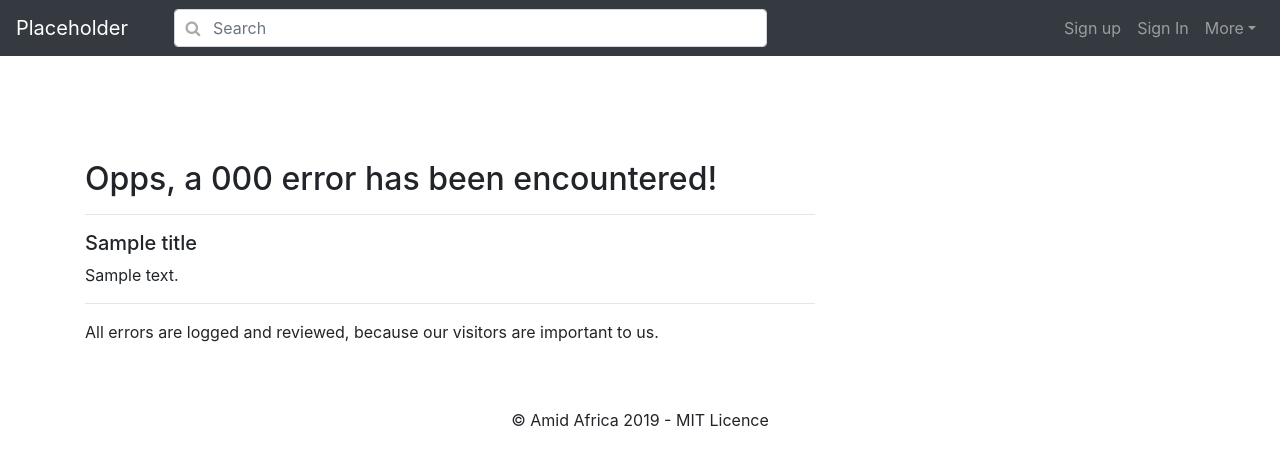
After one commit to cjshaw1976/placeholder, a Django app: template templates/error.html in a window 1280 px wide. The commit adds this page. Shown: the top 466 px of the page. Run offline with Django 3.2, Linux system fonts and the light colour scheme; the template is opened without the code that fills it: most values are stand-ins (such as "Sample title", 1, 10 or a date in 2020); some libraries are stand-ins or nearby versions.

Commit message:
Custom Error Pages

```diff
--- a/mysite/urls.py
+++ b/mysite/urls.py
@@ -4,7 +4,7 @@
 from django.conf import settings
 from django.conf.urls.static import static
 from django.contrib import admin
-from django.urls import path, register_converter
+from django.urls import include, path, register_converter
 
 from .converters import (HexColorConverter, MaxWidthConverter,
                          MaxHeightConverter, FileFormatConverter)
@@ -32,5 +32,11 @@ urlpatterns = [
     path('<maxwidth:width>/<maxheight:height>/<hexcolor:backcolor>/<hexcolor:forecolor>/<fileformat:format>/', PlaceholderView, name="placeholder"),
 ]
 
-urlpatterns += static(settings.STATIC_URL, document_root=settings.STATIC_ROOT)
-urlpatterns += static(settings.MEDIA_URL, document_root=settings.MEDIA_ROOT)
+if settings.DEBUG:
+    urlpatterns += static(settings.STATIC_URL, document_root=settings.STATIC_ROOT)
+    urlpatterns += static(settings.MEDIA_URL, document_root=settings.MEDIA_ROOT)
+
+handler400 = 'mysite.views.error_400_view'
+handler403 = 'mysite.views.error_403_view'
+handler404 = 'mysite.views.error_404_view'
+handler500 = 'mysite.views.error_500_view'
--- a/static/css/mysite.css
+++ b/static/css/mysite.css
@@ -1,9 +1,10 @@
 body {
   padding-top: 5rem;
 }
-.container {
-  padding-top: 3rem;
-  padding-bottom: 3rem;
+
+main.container {
+    padding-top: 5rem;
+    padding-bottom: 3rem;
 }
 
 /*  Nav Bar Search Box  */
--- /dev/null
+++ b/templates/error.html
@@ -0,0 +1,19 @@
+{% extends 'base.html' %}
+
+{% load staticfiles  %}
+
+{% block content %}
+  <div class="row">
+    <div class="col-md-8">
+      <h2>Opps, a {{ code }} error has been encountered!</h2>
+      <hr>
+      <h5>{{ title }}</h5>
+      <p>{{ description }}</p>
+      <hr>
+      {% if code == 404 %}
+      <p>If you are trying to display a placeholder and see this message, please have a look at the samples on our home page as out of range values will land you here.</p>
+      {% endif %}
+      <p>All errors are logged and reviewed, because our visitors are important to us.<p>
+    </div>
+  </div>
+{% endblock %}
```
Also changed, not shown: mysite/views.py (+30 -0 lines).
